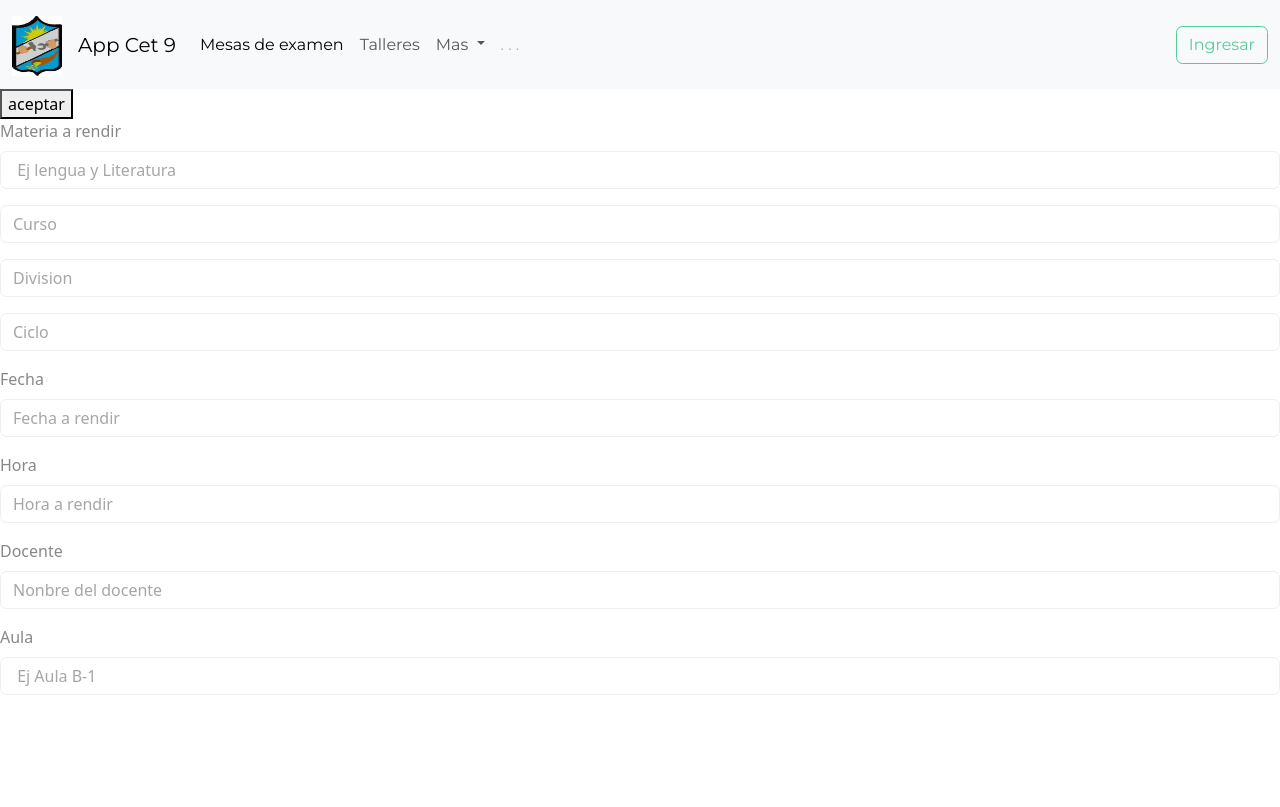
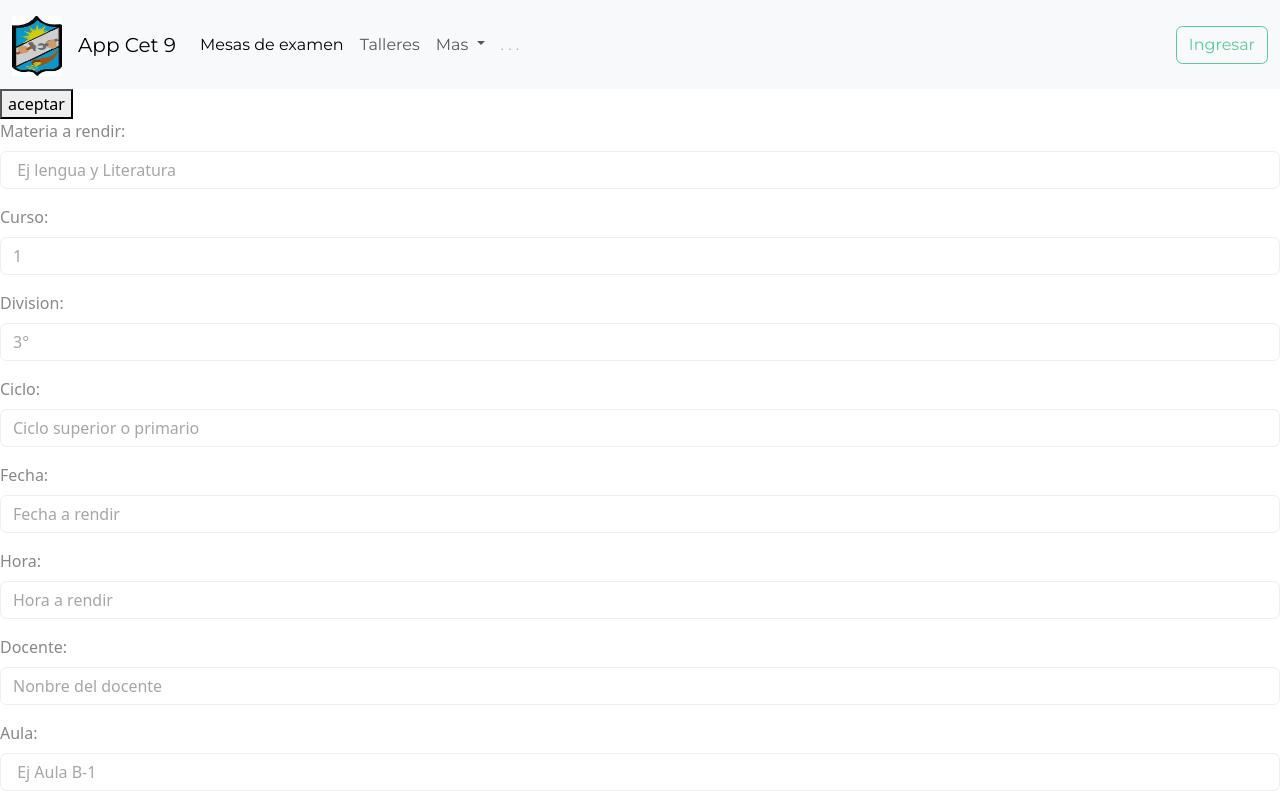
Before and after one commit to cet9/cet9-mesas, a Vue app: page / in a window 1280 px wide. Built offline with nearby package versions, Linux system fonts and the light colour scheme.

Commit message:
subo avance mesa

```diff
--- a/src/components/Mesa.vue
+++ b/src/components/Mesa.vue
@@ -1,39 +1,42 @@
 <template>
 
 <div class="mb-3">
-  <label for="exampleFormControlInput1" class="form-label">Materia a rendir</label>
+  <label for="exampleFormControlInput1" class="form-label">Materia a rendir:</label>
   <input type="email" class="form-control" id="exampleFormControlInput1" placeholder=" Ej lengua y Literatura">
 </div>
 
  <div class="mb-3">
-  <input class="form-control" type="text" placeholder="Curso" aria-label="default input example">
+  <label for="exampleFormControlInput1" class="form-label">Curso:</label>
+  <input class="form-control" type="text" placeholder="1" aria-label="default input example">
 </div>
 
  <div class="mb-3">
-  <input class="form-control" type="text" placeholder="Division" aria-label="default input example">
+ <label for="exampleFormControlInput1" class="form-label">Division:</label>
+  <input class="form-control" type="text" placeholder="3°" aria-label="default input example">
  </div>
 
  <div class="mb-3">
-  <input class="form-control" type="text" placeholder="Ciclo" aria-label="default input example">
+ <label for="exampleFormControlInput1" class="form-label">Ciclo:</label>
+  <input class="form-control" type="text" placeholder="Ciclo superior o primario" aria-label="default input example">
  </div>
 
  <div class="mb-3">
-  <label for="exampleFormControlInput1" class="form-label">Fecha</label>
+  <label for="exampleFormControlInput1" class="form-label">Fecha:</label>
   <input type="email" class="form-control" id="exampleFormControlInput1" placeholder="Fecha a rendir">
 </div>
 
 <div class="mb-3">
-  <label for="exampleFormControlInput1" class="form-label">Hora</label>
+  <label for="exampleFormControlInput1" class="form-label">Hora:</label>
   <input type="email" class="form-control" id="exampleFormControlInput1" placeholder="Hora a rendir">
 </div>
 
 <div class="mb-3">
-  <label for="exampleFormControlInput1" class="form-label">Docente</label>
+  <label for="exampleFormControlInput1" class="form-label">Docente:</label>
   <input type="email" class="form-control" id="exampleFormControlInput1" placeholder="Nonbre del docente">
 </div>
 
 <div class="mb-3">
-  <label for="exampleFormControlInput1" class="form-label">Aula</label>
+  <label for="exampleFormControlInput1" class="form-label">Aula:</label>
   <input type="email" class="form-control" id="exampleFormControlInput1" placeholder=" Ej Aula B-1">
 </div>
 
```
